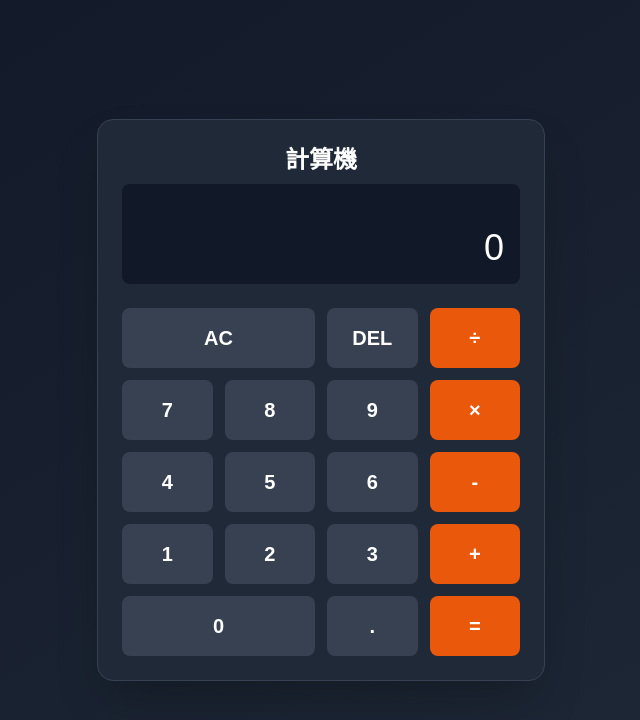
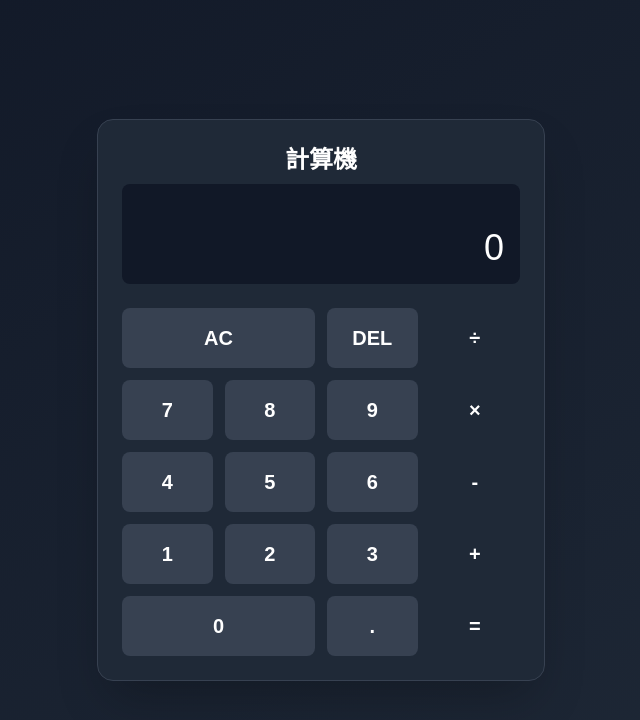
Before and after one commit to mydevtank/my-first-project, a Next.js app: page / in a window 1280 px wide. Shown: the top 720 px of the page, without its empty margins (319-959 px from the left). Built offline with nearby package versions, Linux system fonts and the light colour scheme.

Commit message:
Add tailwind.config.js

```diff
--- /dev/null
+++ b/tailwind.config.js
@@ -0,0 +1,27 @@
+/** @type {import('tailwindcss').Config} */
+export default {
+  content: [
+    "./index.html",
+    "./src/**/*.{js,ts,jsx,tsx}",
+  ],
+  darkMode: 'class',
+  theme: {
+    extend: {
+      colors: {
+        primary: {
+          50: '#eff6ff',
+          100: '#dbeafe',
+          200: '#bfdbfe',
+          300: '#93c5fd',
+          400: '#60a5fa',
+          500: '#3b82f6',
+          600: '#2563eb',
+          700: '#1d4ed8',
+          800: '#1e40af',
+          900: '#1e3a8a',
+        },
+      },
+    },
+  },
+  plugins: [],
+}
```
